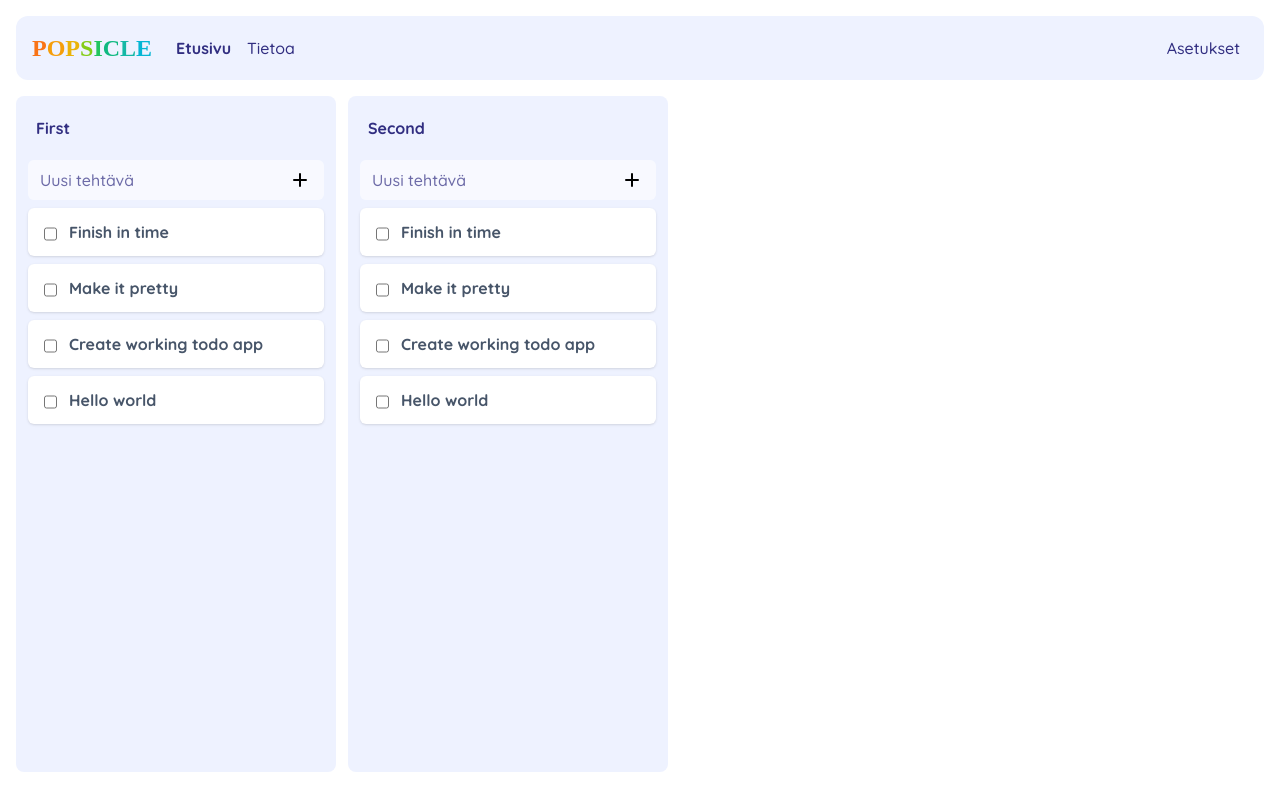
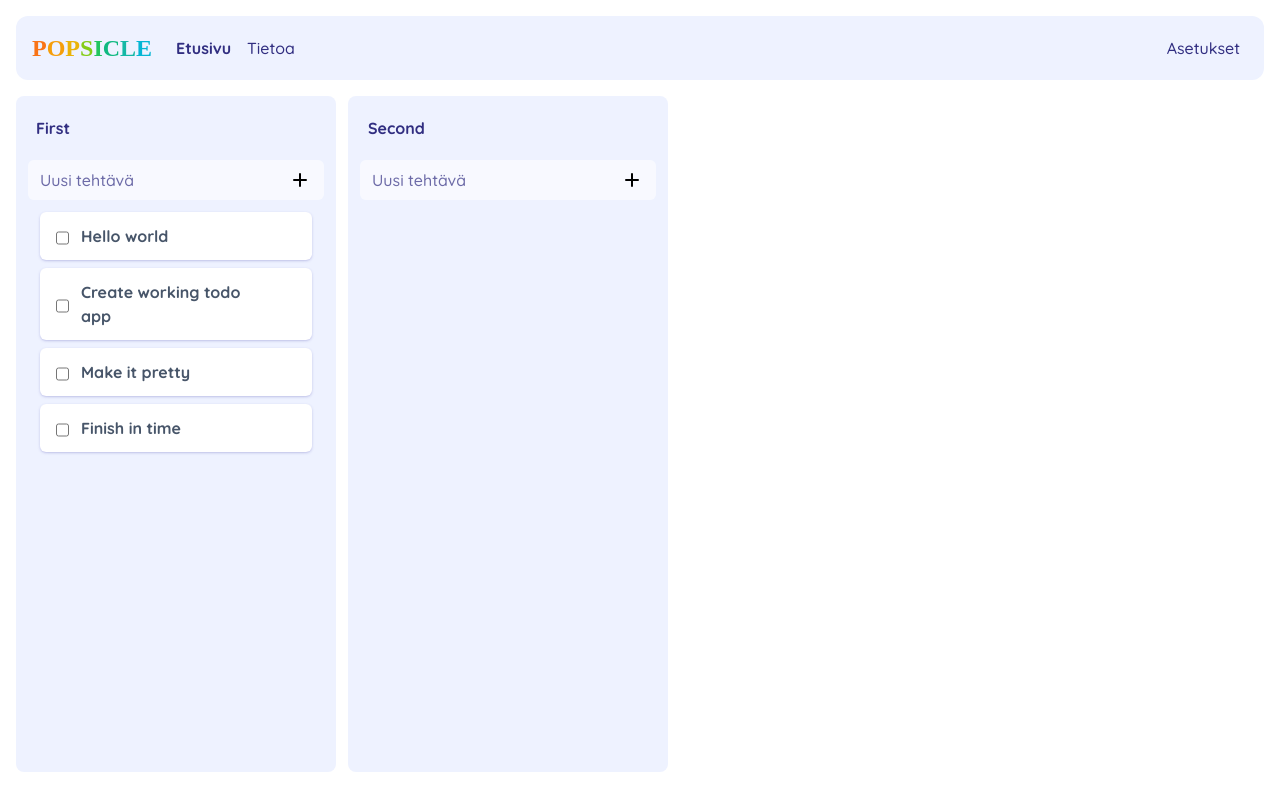
Before and after one commit to mirorauhala/popsicle, a React (Create React App) app: page / in a window 1280 px wide. Shown: the top 810 px of the page. Built offline with nearby package versions, Linux system fonts and the light colour scheme; data requests are answered from the project's data file; a web font is replaced by a local one.

Commit message:
Make tasks draggable

```diff
--- a/db.json
+++ b/db.json
@@ -1,8 +1,16 @@
 {
   "listOrder": ["list-1", "list-2"],
   "lists": [
-    { "id": "list-1", "name": "First" },
-    { "id": "list-2", "name": "Second" }
+    {
+      "id": "list-1",
+      "name": "First",
+      "tasks": ["task-1", "task-2", "task-3", "task-4"]
+    },
+    {
+      "id": "list-2",
+      "name": "Second",
+      "tasks": []
+    }
   ],
   "tags": [
     { "id": 1, "name": "Cool" },
@@ -10,31 +18,23 @@
   ],
   "tasks": [
     {
-      "id": 1,
+      "id": "task-1",
       "body": "Hello world",
-      "listId": 1,
-      "nextId": 2,
       "tags": [1, 2]
     },
     {
-      "id": 2,
+      "id": "task-2",
       "body": "Create working todo app",
-      "listId": 1,
-      "nextId": 3,
       "tags": []
     },
     {
-      "id": 3,
+      "id": "task-3",
       "body": "Make it pretty",
-      "listId": 1,
-      "nextId": 4,
       "tags": [1, 2]
     },
     {
-      "id": 4,
+      "id": "task-4",
       "body": "Finish in time",
-      "listId": 1,
-      "nextId": "EMPTY",
       "tags": []
     }
   ]
--- a/src/Board/index.js
+++ b/src/Board/index.js
@@ -2,11 +2,8 @@ import List from "../components/List";
 import useFetchTasks from "../hooks/useFetchTasks";
 import useFetchLists from "../hooks/useFetchLists";
 import useFetchTags from "../hooks/useFetchTags";
-import { createContext } from "react";
 import {DragDropContext, Droppable} from "react-beautiful-dnd";
 import useFetchListOrder from "../hooks/useFetchListOrder";
-
-export const TaskContext = createContext([]);
 
 export default function Board() {
   const [listOrder, setListOrder] = useFetchListOrder();
@@ -27,13 +24,22 @@ export default function Board() {
             ref={provided.innerRef}
             {...provided.droppableProps}
             className="flex gap-3 justify-between mb-3">
-              {lists.length > 0 && listOrder.length > 0 &&
-                listOrder.map((listId, index) => {
+              {tasks.length > 0 && lists.length > 0 && listOrder.length > 0 && listOrder.map((listId, index) => {
                 const list = lists.find(list => list.id === listId)
+                const tasksForList = list.tasks.map(taskId => {
+                  return tasks.find(task => task.id === taskId)
+                })
 
-                return <List key={list.id} index={index} tasks={tasks} list={list} tag={tags}/>
+                return (
+                  <List
+                    key={list.id}
+                    index={index}
+                    tasks={tasksForList}
+                    list={list}
+                    tags={tags}
+                  />
+                )
               })}
-
 
             {provided.placeholder}
           </div>
--- a/src/api/sortList.js
+++ /dev/null
@@ -1,27 +0,0 @@
-export default function sortList(list) {
-  const sortedList = [];
-  const map = new Map();
-  let currentId = null;
-
-  list.forEach((item, i) => {
-    if (item.nextId === "EMPTY") {
-      currentId = item.id;
-      sortedList.push(item);
-    } else {
-      map.set(item.nextId, i);
-    }
-  });
-
-  while (sortedList.length < list.length) {
-    const ancestor = list[map.get(currentId)];
-
-    if (ancestor === undefined) {
-      throw Error("Database broken. This should never happen. Should...");
-    }
-
-    sortedList.push(ancestor);
-    currentId = ancestor.id;
-  }
-
-  return sortedList;
-}
--- a/src/components/List.js
+++ b/src/components/List.js
@@ -1,23 +1,35 @@
 import Task from "./Task";
 import NewTask from "./NewTask";
 import TaskHeading from "./TaskHeading";
-import { TaskContext } from "../Board";
-import { useContext } from "react";
-import {Draggable} from "react-beautiful-dnd";
+import {Draggable, Droppable} from "react-beautiful-dnd";
 
 export default function List({tasks, index, list, tags}) {
   return (
     <Draggable draggableId={list.id} index={index}>
       {(provided) => (
         <div ref={provided.innerRef} {...provided.draggableProps}
-             className="h-full w-80 p-3 bg-indigo-50 rounded-lg">
+            className="h-full w-80 p-3 bg-indigo-50 rounded-lg">
           <TaskHeading name={list.name} dragHandleProps={provided.dragHandleProps}></TaskHeading>
-          <div className="flex flex-col gap-2">
-            <NewTask list={list} />
-            {tasks.map((task, index) => (
-              <Task key={task.id} index={index} task={task} tags={tags} />
-            ))}
-          </div>
+          <NewTask list={list} />
+
+          <Droppable droppableId={list.id} type="task" className="overflow-x-auto">
+            {(provided, snapshot) => (
+              <div
+                ref={provided.innerRef}
+                {...provided.droppableProps}
+                className={`flex flex-col min-h-[150px] transition-colors duration-300 rounded-b-lg p-3 ${snapshot.isDraggingOver ? 'bg-indigo-900/5': ''}`}
+              >
+
+                {tasks.length > 0 && tasks.map((task, index) => (
+                  <Task key={task.id} index={index} task={task} tags={tags} />
+                ))}
+
+                {provided.placeholder}
+              </div>
+            )}
+          </Droppable>
+
+          {provided.placeholder}
         </div>
       )}
     </Draggable>
--- a/src/components/Task.js
+++ b/src/components/Task.js
@@ -1,22 +1,31 @@
 import Tags from "./Tags";
+import {Draggable} from "react-beautiful-dnd";
 
-export default function Task(props) {
+export default function Task({task, index, tags}) {
   const filterTags = () => {
-    if (props.tags.length === 0) {
+    if (tags.length === 0) {
       return [];
     }
 
-    return props.task.tags.map((id) => {
-      return props.tags.find((tag) => tag.id === id);
+    return task.tags.map((id) => {
+      return tags.find((tag) => tag.id === id);
     });
   };
 
   return (
-    <div className="group flex gap-2 p-3 justify-between bg-white rounded-md text-slate-600 transition ease-in-out duration-300 shadow hover:shadow-lg hover:shadow-indigo-800/20">
+    <Draggable draggableId={task.id} index={index}>
+      {(provided, snapshot) => (
+
+      <div
+        ref={provided.innerRef}
+        {...provided.draggableProps}
+        {...provided.dragHandleProps}
+        className="group flex gap-2 p-3 mb-2 justify-between bg-white rounded-md text-slate-600 transition-shadow ease-in-out duration-300 shadow hover:shadow-lg shadow-indigo-800/20"
+      >
           <input type="checkbox" className="mt-1 mx-1" />
 
           <div className="flex grow flex-col">
-        <p className="font-bold">{props.task.body}</p>
+            <p className="font-bold">{task.body}</p>
             {/*<Tags tags={filterTags()} />*/}
           </div>
 
@@ -29,5 +38,8 @@ export default function Task(props) {
             </div>
           </button>
         </div>
+      )}
+
+    </Draggable>
   );
 }
--- a/src/hooks/useFetchTasks.js
+++ b/src/hooks/useFetchTasks.js
@@ -1,5 +1,4 @@
 import { useState, useEffect } from "react";
-import sortList from "../api/sortList";
 
 export default function useFetchTasks() {
   const [tasks, setTasks] = useState([]);
@@ -9,7 +8,7 @@ export default function useFetchTasks() {
       const response = await fetch("http://localhost:3010/tasks");
       const responseJson = await response.json();
 
-      setTasks(sortList(responseJson));
+      setTasks(responseJson);
     };
 
     loadTasks();
```
Also changed, not shown: src/App.tsx (line endings or trailing spaces). Lines whose indentation alone changed are shown as unchanged.
